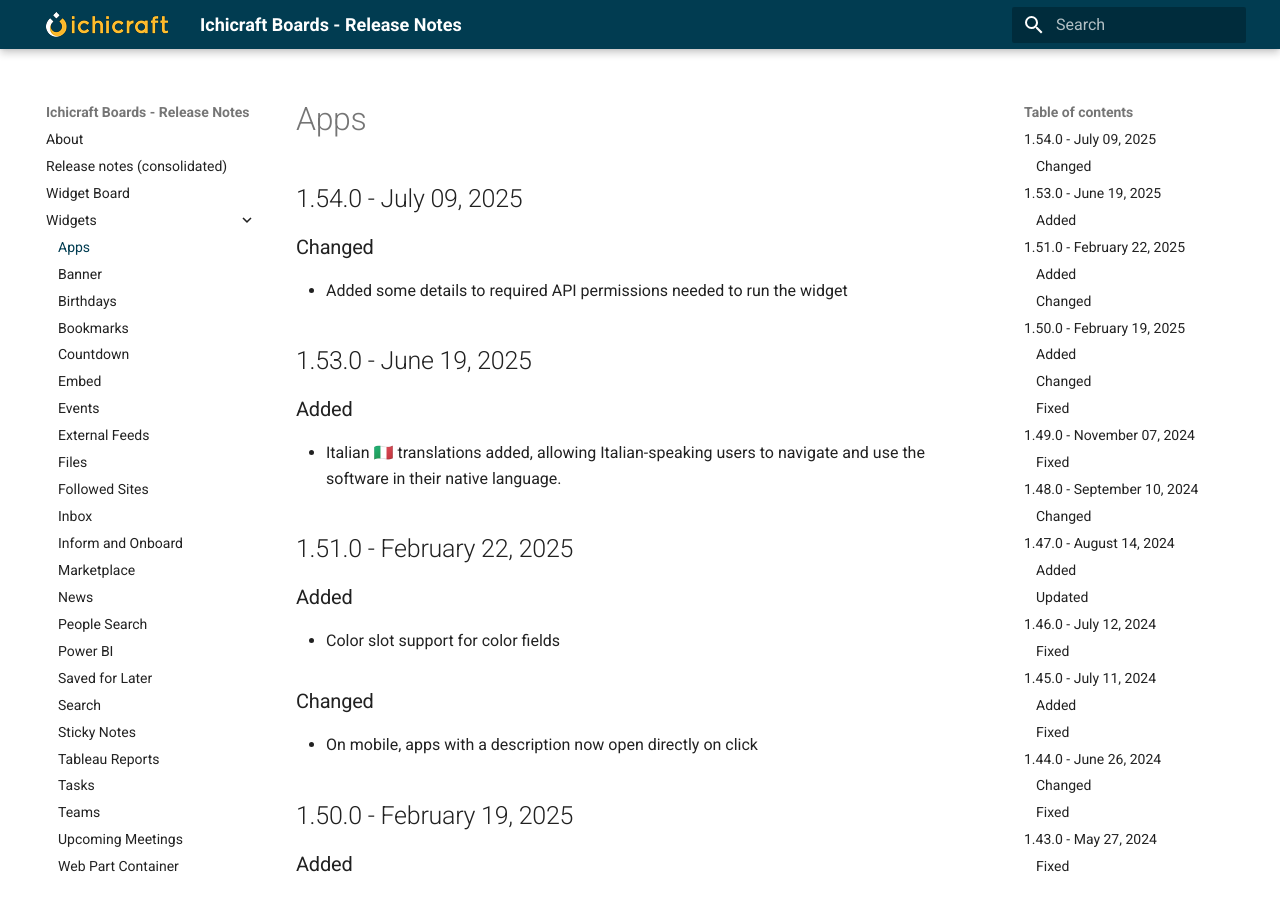
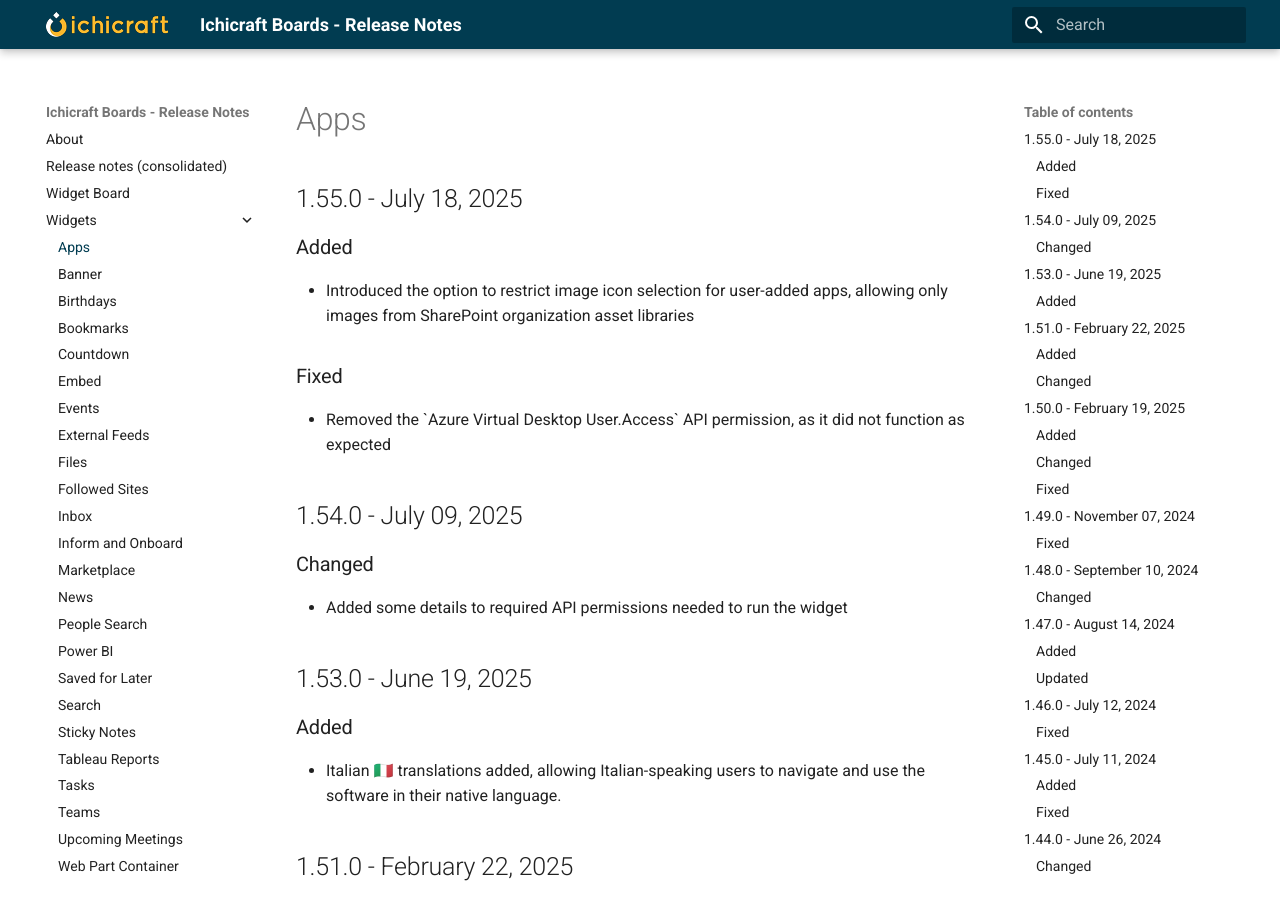
Before and after one commit to ichicraft/widgets-docs, an MkDocs documentation site: the page built from docs/Widgets/Apps.md, in a window 1280 px wide and 900 px high. Built offline with MkDocs 1.6.1 and Material for MkDocs 9.7.7, drawn with Linux system fonts in a browser that asks for light colours.

```diff
--- a/docs/Widgets/Apps.md
+++ b/docs/Widgets/Apps.md
@@ -1,3 +1,11 @@
+## 1.55.0 - July 18, 2025
+
+### Added
+- Introduced the option to restrict image icon selection for user-added apps, allowing only images from SharePoint organization asset libraries
+
+### Fixed
+- Removed the &#x60;Azure Virtual Desktop User.Access&#x60; API permission, as it did not function as expected
+
 ## 1.54.0 - July 09, 2025
 
 ### Changed
```
Also changed, not shown: docs/Release-notes-(consolidated).md (+8 -0 lines).
